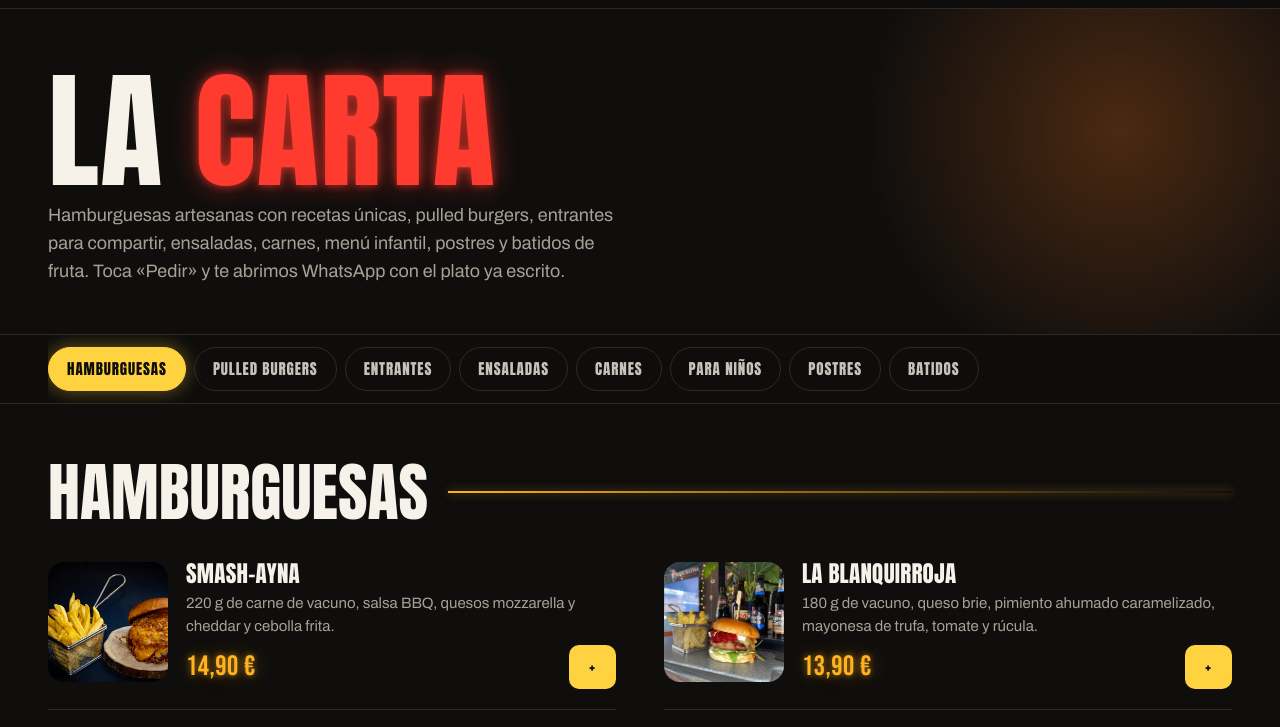
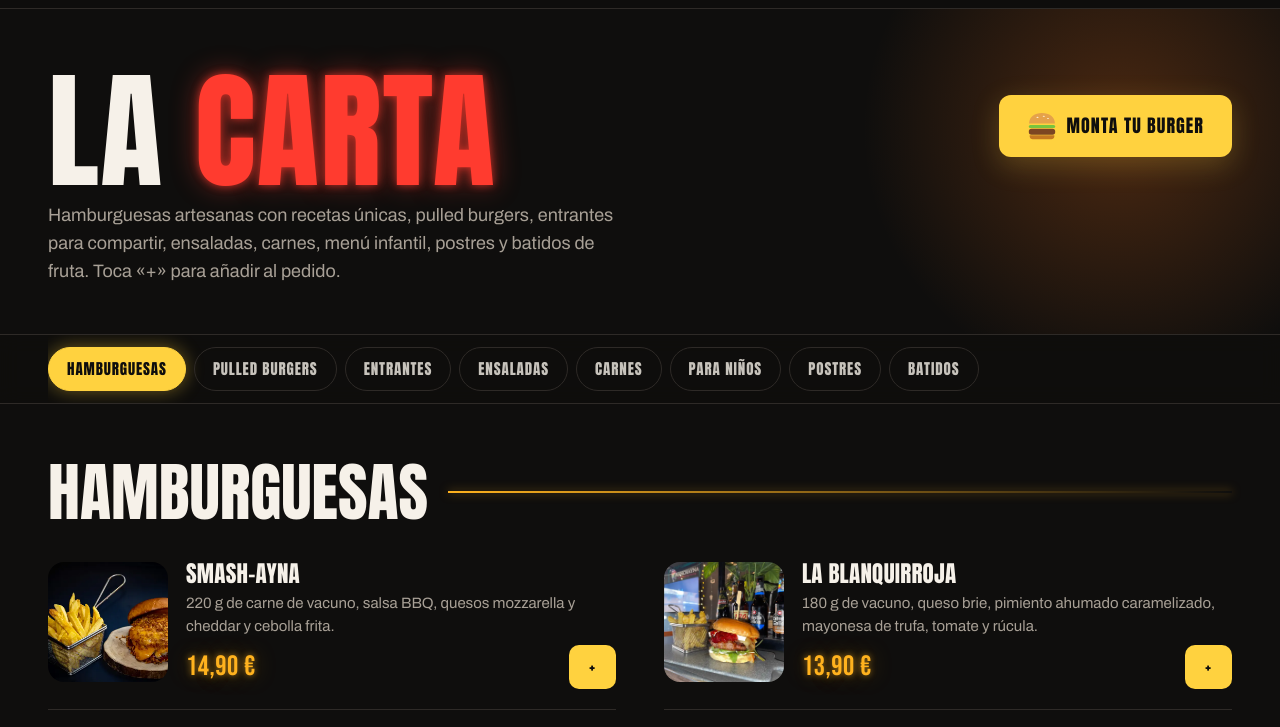
Before and after one commit to Roberjr10/manchayna-carretilla, a plain HTML site: page carretilla-v2/carta.html in a window 1280 px wide. Shown: the part 71-798 px from the top of the page. Drawn offline with Linux system fonts and the light colour scheme.

Commit message:
Carta: boton Monta tu burger en la cabecera
Co-Authored-By: Claude Opus 5 <noreply@anthropic.com>

```diff
--- a/carretilla-v2/carta.html
+++ b/carretilla-v2/carta.html
@@ -45,10 +45,15 @@
 
 <main id="main">
   <section class="page-hero">
-    <div class="wrap">
-      <h1 class="anton">La <em>carta</em></h1>
-      <p>Hamburguesas artesanas con recetas únicas, pulled burgers, entrantes para compartir, ensaladas, carnes, menú infantil, postres y batidos de fruta. Toca «Pedir» y te abrimos WhatsApp con el plato ya escrito.</p>
-    </div>
+    <div class="wrap hero-row">
+      <div>
+        <h1 class="anton">La <em>carta</em></h1>
+        <p>Hamburguesas artesanas con recetas únicas, pulled burgers, entrantes para compartir, ensaladas, carnes, menú infantil, postres y batidos de fruta. Toca «+» para añadir al pedido.</p>
+      </div>
+      <a class="btn btn-go hero-cta" href="crea-tu-burger.html">
+        <svg viewBox="0 0 200 196" aria-hidden="true"><path d="M14 82C14 38 52 12 100 12s86 26 86 70z" fill="#E5A24A"/><g fill="#FFF3DA"><ellipse cx="70" cy="40" rx="7" ry="4"/><ellipse cx="112" cy="33" rx="7" ry="4"/><ellipse cx="140" cy="48" rx="6" ry="3.5"/></g><rect x="12" y="92" width="176" height="20" rx="10" fill="#79C43E"/><rect x="12" y="116" width="176" height="40" rx="18" fill="#7C4522"/><path d="M18 160h164v8c0 10-9 18-20 18H38c-11 0-20-8-20-18z" fill="#C47821"/></svg>
+        Monta tu burger
+      </a>
   </section>
 
   <div class="catbar">
--- a/carretilla-v2/styles.css
+++ b/carretilla-v2/styles.css
@@ -437,3 +437,12 @@ dialog.cart { max-width: min(540px, 100vw - 20px); background: var(--card); colo
   body:has(.cartbar:not(.is-empty)) .ft { padding-bottom: calc(152px + env(safe-area-inset-bottom)); }
   body.builder-page .ft { padding-bottom: calc(140px + env(safe-area-inset-bottom)); }
 }
+
+/* Acceso al configurador desde la cabecera de la carta */
+.page-hero .hero-row { display: flex; align-items: flex-start; justify-content: space-between; gap: 28px; }
+.hero-cta { flex: none; margin-top: 10px; }
+.hero-cta svg { width: 30px; height: 30px; }
+@media (max-width: 900px) {
+  .page-hero .hero-row { flex-direction: column; gap: 16px; }
+  .hero-cta { width: 100%; margin-top: 0; }
+}
```
